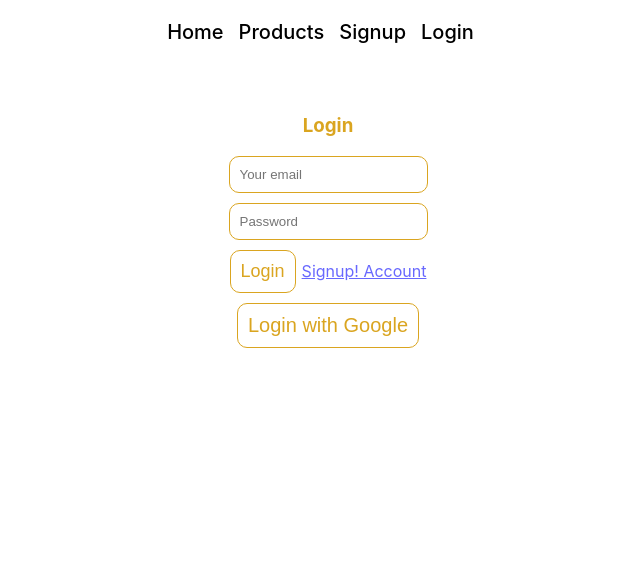
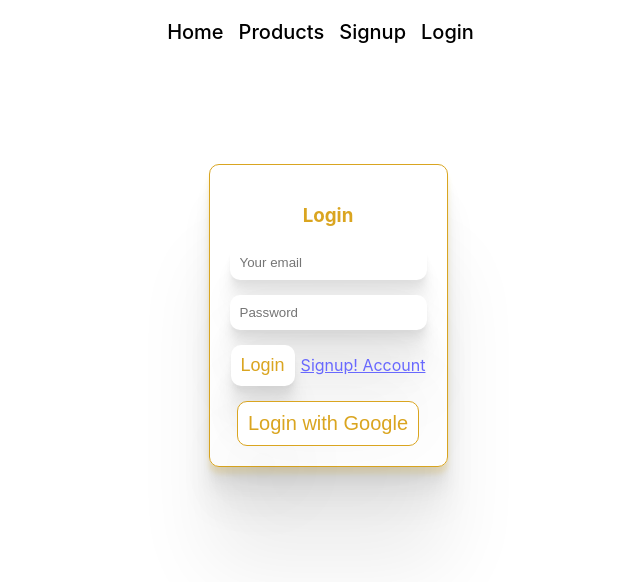
Before and after one commit to eshakkhan29/react-day-24, a React (Create React App) app: page /login in a window 1280 px wide. Shown: the top 582 px of the page, without its empty margins (312-952 px from the left). Built offline with nearby package versions, Linux system fonts and the light colour scheme; no server answers.

Commit message:
fancy degin added

```diff
--- a/src/components/Login/Login.js
+++ b/src/components/Login/Login.js
@@ -6,7 +6,7 @@
   const { handelGoogleSignup } = useFirebase();
   const navigate = useNavigate();
   return (
-    <div>
+    <div className="form-page">
       <form>
         <h3>Login</h3>
         <input type="email" name="" placeholder="Your email" id="" />
--- a/src/components/Signup/Signup.css
+++ b/src/components/Signup/Signup.css
@@ -1,13 +1,30 @@
-form{
-    margin-top: 50px;
+.form-page{
+    border: 1px solid rgb(217, 165, 33);
+    display: inline-block;
+    padding: 20px;
+    border-radius: 10px;
+    margin-top: 100px;
+    box-shadow: 0px 100px 80px rgba(0, 0, 0, 0.07),
+    0px 41.7776px 33.4221px rgba(0, 0, 0, 0.0503198),
+    0px 22.3363px 17.869px rgba(0, 0, 0, 0.0417275),
+    0px 12.5216px 10.0172px rgba(0, 0, 0, 0.035),
+    0px 6.6501px 5.32008px rgb(255, 245, 213),
+    0px 2.76726px 2.21381px rgba(0, 0, 0, 0.0196802);
 }
+
 input{
-    margin-bottom: 10px;
+    margin-bottom: 15px;
     padding: 10px;
-    border: 1px solid goldenrod;
+    border: none;
     outline: none;
     border-radius: 10px;
     color: goldenrod;
+    box-shadow: 0px 100px 80px rgba(0, 0, 0, 0.07),
+    0px 41.7776px 33.4221px rgba(0, 0, 0, 0.0503198),
+    0px 22.3363px 17.869px rgba(0, 0, 0, 0.0417275),
+    0px 12.5216px 10.0172px rgba(0, 0, 0, 0.035),
+    0px 6.6501px 5.32008px rgba(0, 0, 0, 0.0282725),
+    0px 2.76726px 2.21381px rgba(0, 0, 0, 0.0196802);
 }
 form h3{
     color: goldenrod;
--- a/src/components/Signup/Signup.js
+++ b/src/components/Signup/Signup.js
@@ -7,7 +7,7 @@
   const navigate = useNavigate();
   const { handelGoogleSignup } = useFirebase();
   return (
-    <>
+    <div className="form-page">
       <form>
         <h3>Signup</h3>
         <input type="text" placeholder="Your name" /> <br />
@@ -21,7 +21,7 @@
         <span onClick={() => navigate("/login")}>have account?</span>
       </form>
       <button onClick={handelGoogleSignup}>Login with Google</button>
-    </>
+    </div>
   );
 };
 
```
